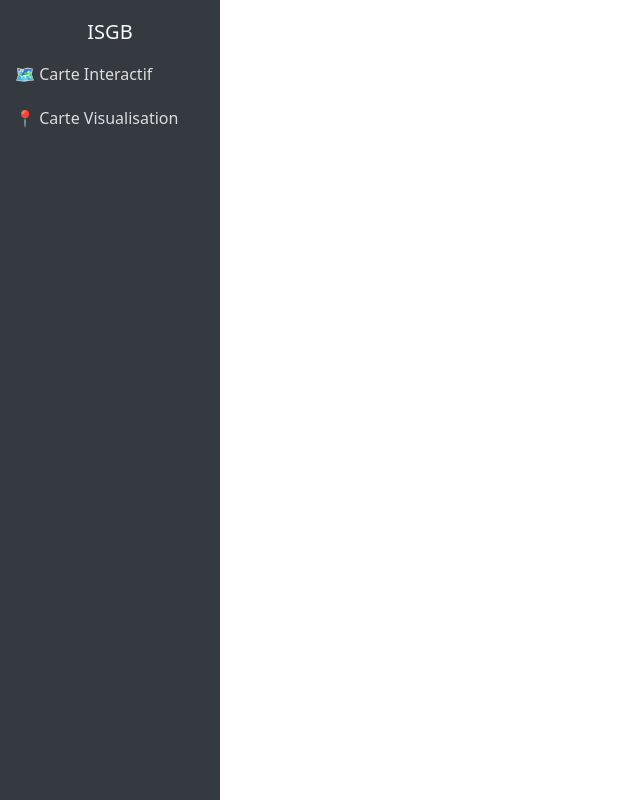
After one commit to SirusSnitch/Smart-Safe-Vision, a Django app: template app/templates/base.html in a window 1280 px wide. The commit adds this page. Shown: the whole page, without its empty margins (0-640 px from the left). Run offline with Django 4.2, Linux system fonts and the light colour scheme; the template is opened without the code that fills it, so the values that code supplies are empty; parts of the project's set-up code (start-up, migrations or seed data) failed here and were passed over.

Commit message:
mapsSeparation

```diff
--- /dev/null
+++ b/app/templates/base.html
@@ -0,0 +1,53 @@
+<!DOCTYPE html>
+<html lang="fr">
+<head>
+    <meta charset="UTF-8" />
+    <title>{% block title %}ISGB Maps{% endblock %}</title>
+    <link rel="stylesheet" href="https://cdn.jsdelivr.net/npm/bootstrap@5.3.0/dist/css/bootstrap.min.css" />
+    <style>
+        body, html {
+            height: 100%;
+            margin: 0;
+        }
+        .sidebar {
+            height: 100%;
+            width: 220px;
+            position: fixed;
+            top: 0;
+            left: 0;
+            background-color: #343a40;
+            padding-top: 20px;
+            z-index: 1000;
+        }
+        .sidebar a {
+            padding: 10px 15px;
+            text-decoration: none;
+            font-size: 16px;
+            color: #ddd;
+            display: block;
+        }
+        .sidebar a:hover {
+            background-color: #495057;
+            color: #fff;
+        }
+        .content {
+            margin-left: 220px;
+            padding: 20px;
+            height: 100%;
+        }
+    </style>
+    {% block extra_head %}{% endblock %}
+</head>
+<body>
+    <div class="sidebar">
+        <h5 class="text-center text-light">ISGB</h5>
+        <a href="{% url 'index' %}">🗺️ Carte Interactif</a>
+        <a href="{% url 'map_view' %}">📍 Carte Visualisation</a>
+    </div>
+    <div class="content">
+        {% block content %}{% endblock %}
+    </div>
+    <script src="https://cdn.jsdelivr.net/npm/bootstrap@5.3.0/dist/js/bootstrap.bundle.min.js"></script>
+    {% block extra_scripts %}{% endblock %}
+</body>
+</html>
--- a/app/urls.py
+++ b/app/urls.py
@@ -1,5 +1,5 @@
 from django.urls import path
-from .views import index, save_polygon, get_polygons, save_camera, get_cameras, delete_camera
+from .views import index, save_polygon, get_polygons, save_camera, get_cameras, delete_camera, map_view
 
 
 urlpatterns = [
@@ -9,4 +9,5 @@ urlpatterns = [
     path('save-camera/', save_camera, name='save_camera'),
     path('get-cameras/', get_cameras, name='get_cameras'),
     path('delete-camera/<int:camera_id>/', delete_camera, name='delete_camera'),
+    path('map/', map_view, name='map_view'),
 ]
--- a/app/views.py
+++ b/app/views.py
@@ -99,3 +99,7 @@ def delete_camera(request, camera_id):
         except ObjectDoesNotExist:
             return JsonResponse({'error': 'Camera not found'}, status=404)
     return JsonResponse({'error': 'Method not allowed'}, status=405)
+
+
+def map_view(request):
+    return render(request, 'map.html')
```
Also changed, not shown: app/templates/index.html (+14 -23 lines), app/templates/map.html (added, +105 -0 lines).
